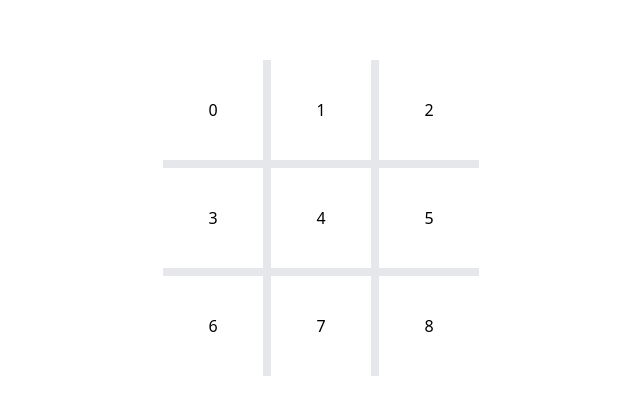
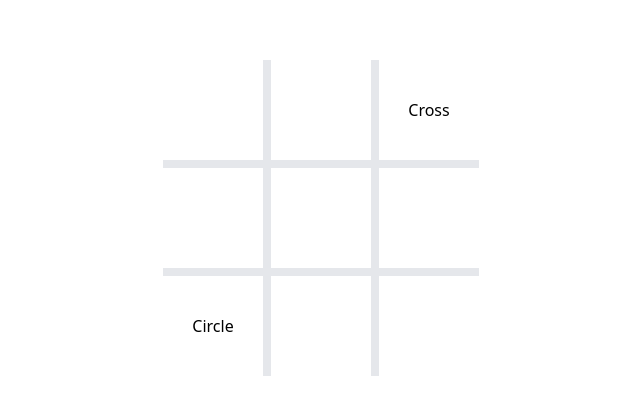
Before and after one commit to realmahdi/TicTacToe, a React (Create React App) app: page / in a window 1280 px wide. Shown: the part 182-596 px from the top of the page, without its empty margins (319-959 px from the left). Built offline with nearby package versions, Linux system fonts and the light colour scheme.

Commit message:
Value added to the square component

```diff
--- a/src/components/Circle/Circle.jsx
+++ b/src/components/Circle/Circle.jsx
@@ -1,8 +1,8 @@
 import React from 'react';
 
-function Circle(props) {
+function Circle() {
     return (
-        <div></div>
+        <div>Circle</div>
     );
 }
 
--- a/src/components/Cross/Cross.jsx
+++ b/src/components/Cross/Cross.jsx
@@ -1,8 +1,8 @@
 import React from 'react';
 
-function Cross(props) {
+function Cross() {
     return (
-        <div></div>
+        <div>Cross</div>
     );
 }
 
--- a/src/components/Square/Square.jsx
+++ b/src/components/Square/Square.jsx
@@ -1,9 +1,14 @@
 import React from 'react';
+import Circle from "../Circle/Circle";
+import Cross from "../Cross/Cross";
 
-function Square({pos}) {
+function Square({pos, value}) {
+    const CIRCLE = "O";
+    const CROSS = "X";
     return (
         <div className="w-[100px] h-[100px] flex items-center justify-center bg-white">
-            {pos}
+            {value === CIRCLE && <Circle/>}
+            {value === CROSS && <Cross />}
         </div>
     );
 }
--- a/src/components/TicTacToeBoard/TicTacToeBoard.jsx
+++ b/src/components/TicTacToeBoard/TicTacToeBoard.jsx
@@ -9,23 +9,23 @@ function TicTacToeBoard() {
     const [board, setBoard] = useState({
         player: CIRCLE,
         positions: [
+            EMPTY, EMPTY, CROSS,
             EMPTY, EMPTY, EMPTY,
-            EMPTY, EMPTY, EMPTY,
-            EMPTY, EMPTY, EMPTY,
+            CIRCLE, EMPTY, EMPTY,
         ]
     });
 
     return (
         <div className="inline-grid grid-cols-3 gap-2 bg-gray-200">
-            <Square pos={0}/>
-            <Square pos={1}/>
-            <Square pos={2}/>
-            <Square pos={3}/>
-            <Square pos={4}/>
-            <Square pos={5}/>
-            <Square pos={6}/>
-            <Square pos={7}/>
-            <Square pos={8}/>
+            <Square pos={0} value={board.positions[0]}/>
+            <Square pos={1} value={board.positions[1]}/>
+            <Square pos={2} value={board.positions[2]}/>
+            <Square pos={3} value={board.positions[3]}/>
+            <Square pos={4} value={board.positions[4]}/>
+            <Square pos={5} value={board.positions[5]}/>
+            <Square pos={6} value={board.positions[6]}/>
+            <Square pos={7} value={board.positions[7]}/>
+            <Square pos={8} value={board.positions[8]}/>
         </div>
     );
 }
```
